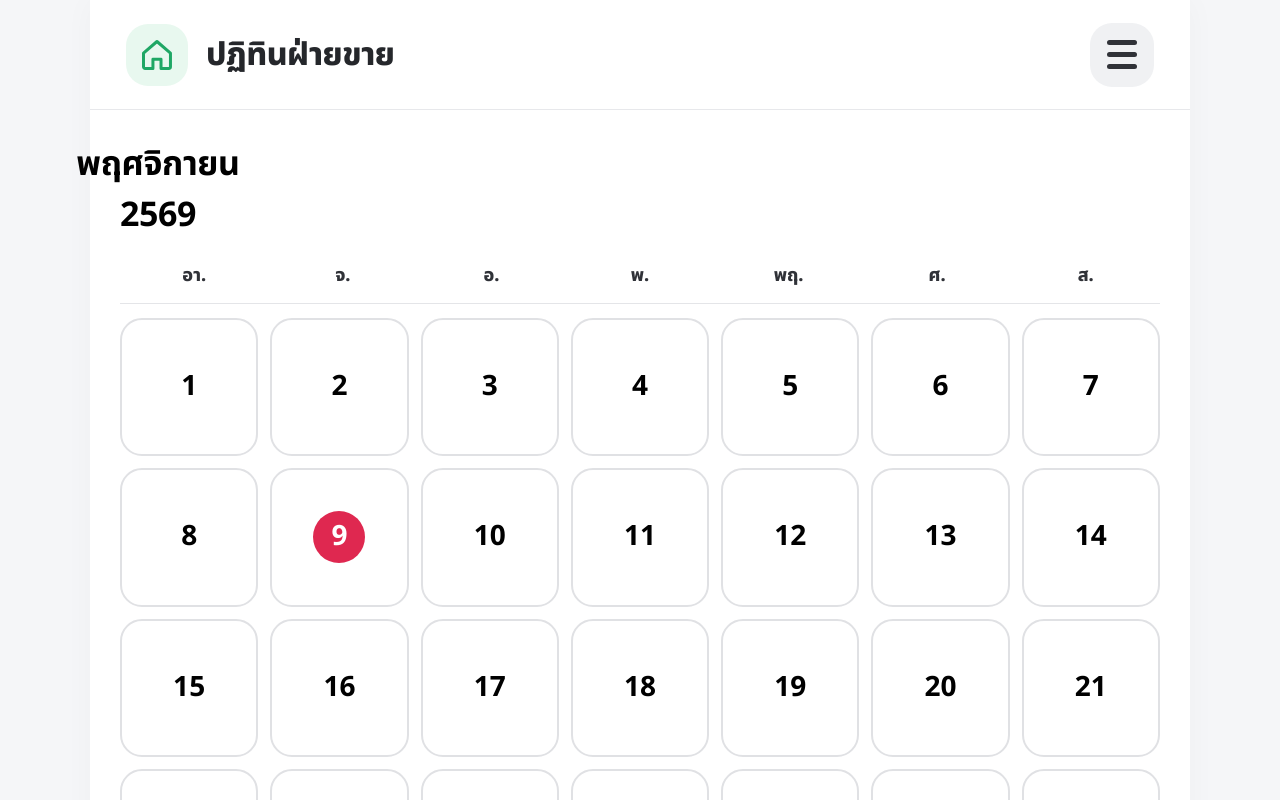
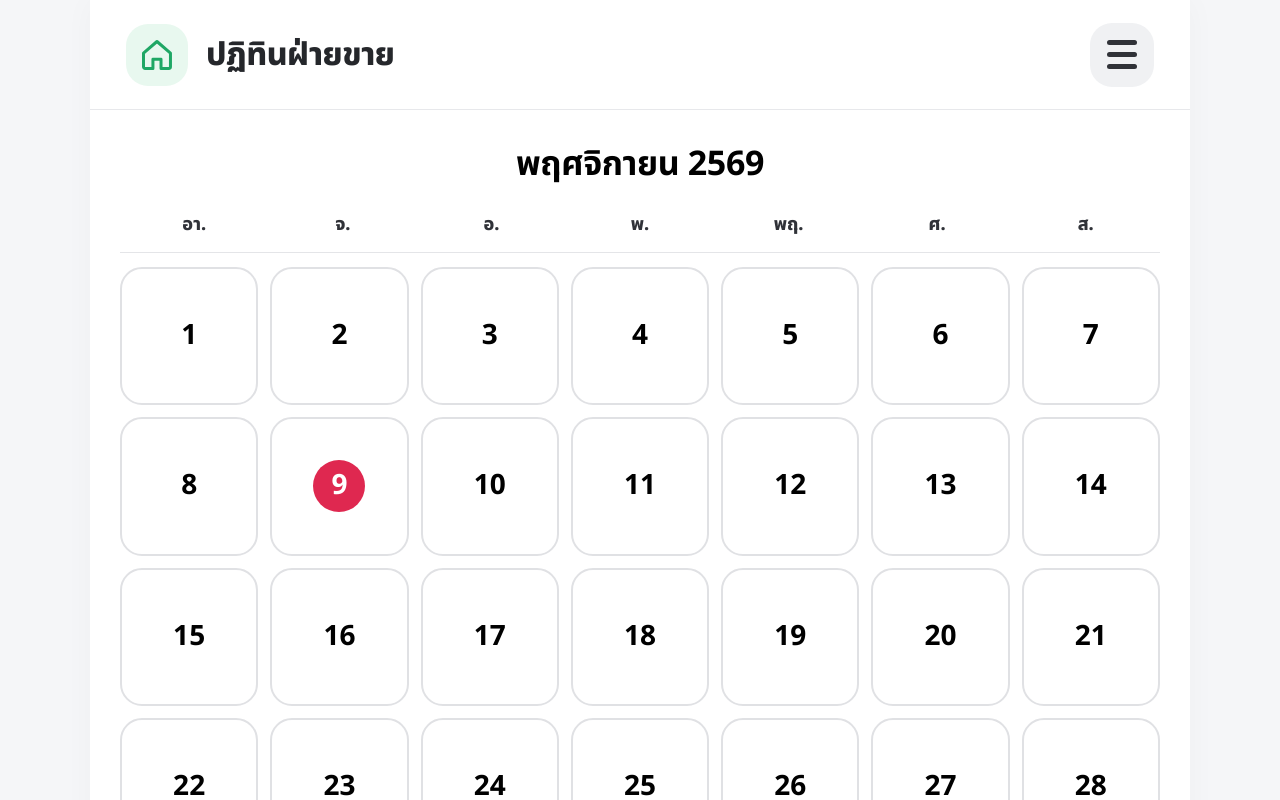
Before and after one commit to sonpalla2533-pixel/sales-calendar, a Next.js app: page / in a window 1280 px wide. Shown: the top 800 px of the page. Built offline with nearby package versions, Linux system fonts and the light colour scheme; no server answers; the database is empty.

Commit message:
Center month selector after removing calendar arrow controls

```diff
--- a/app/globals.css
+++ b/app/globals.css
@@ -343,3 +343,9 @@ button{-webkit-tap-highlight-color:transparent}
 .brand-icon.home-btn svg{width:58%;height:58%;display:block}
 .brand-icon.home-btn:focus-visible{outline:3px solid #1fa765;outline-offset:3px}
 @media(max-width:700px){.brand-icon.home-btn svg{width:60%;height:60%}}
+
+
+/* Calendar navigation: swipe between months; tap the month name to open the month picker. */
+.month-row{display:flex;justify-content:center;align-items:center;gap:0}
+.month-picker-wrap{width:100%;justify-content:center}
+.month-title{color:#000!important}
```
